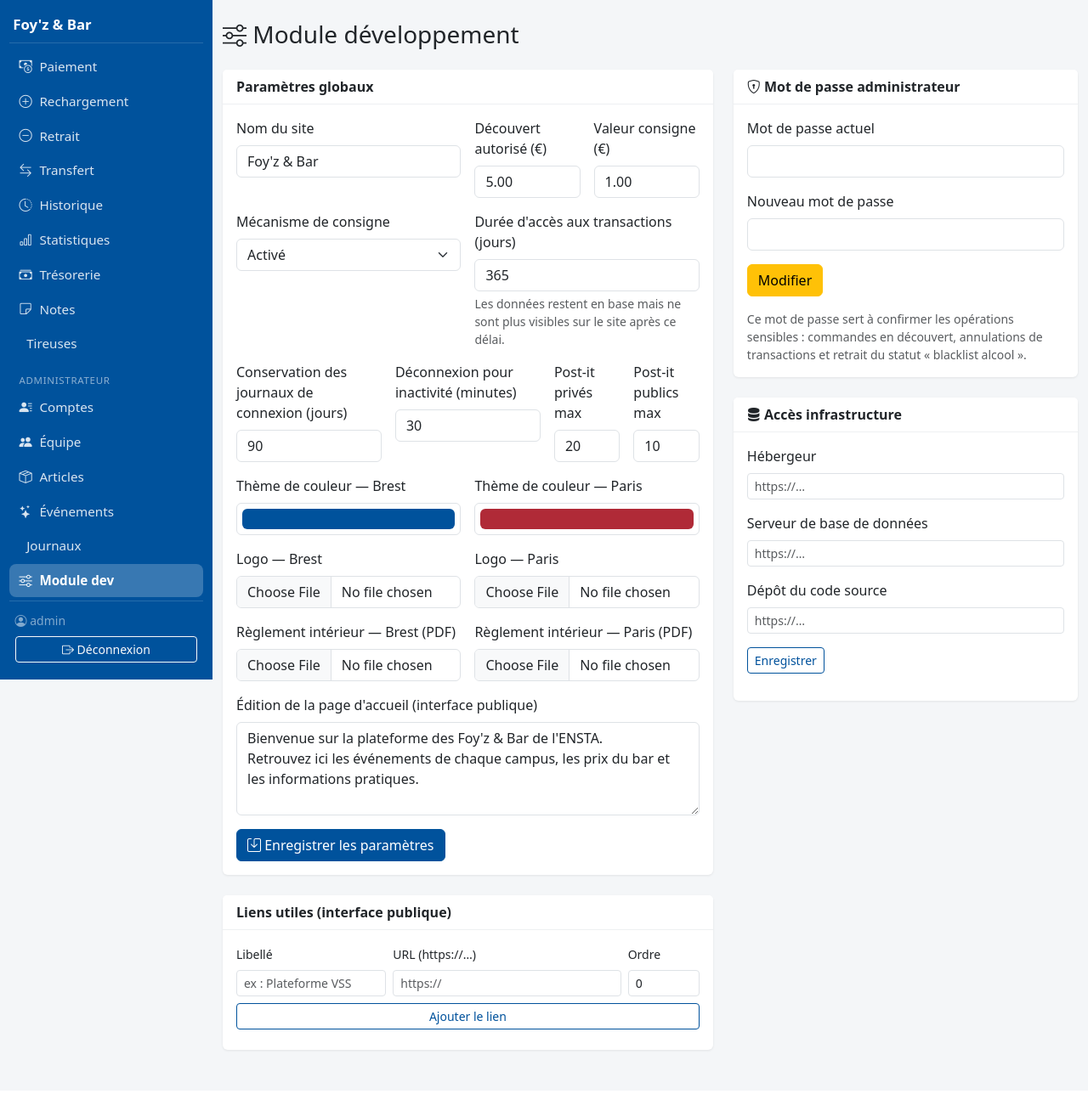
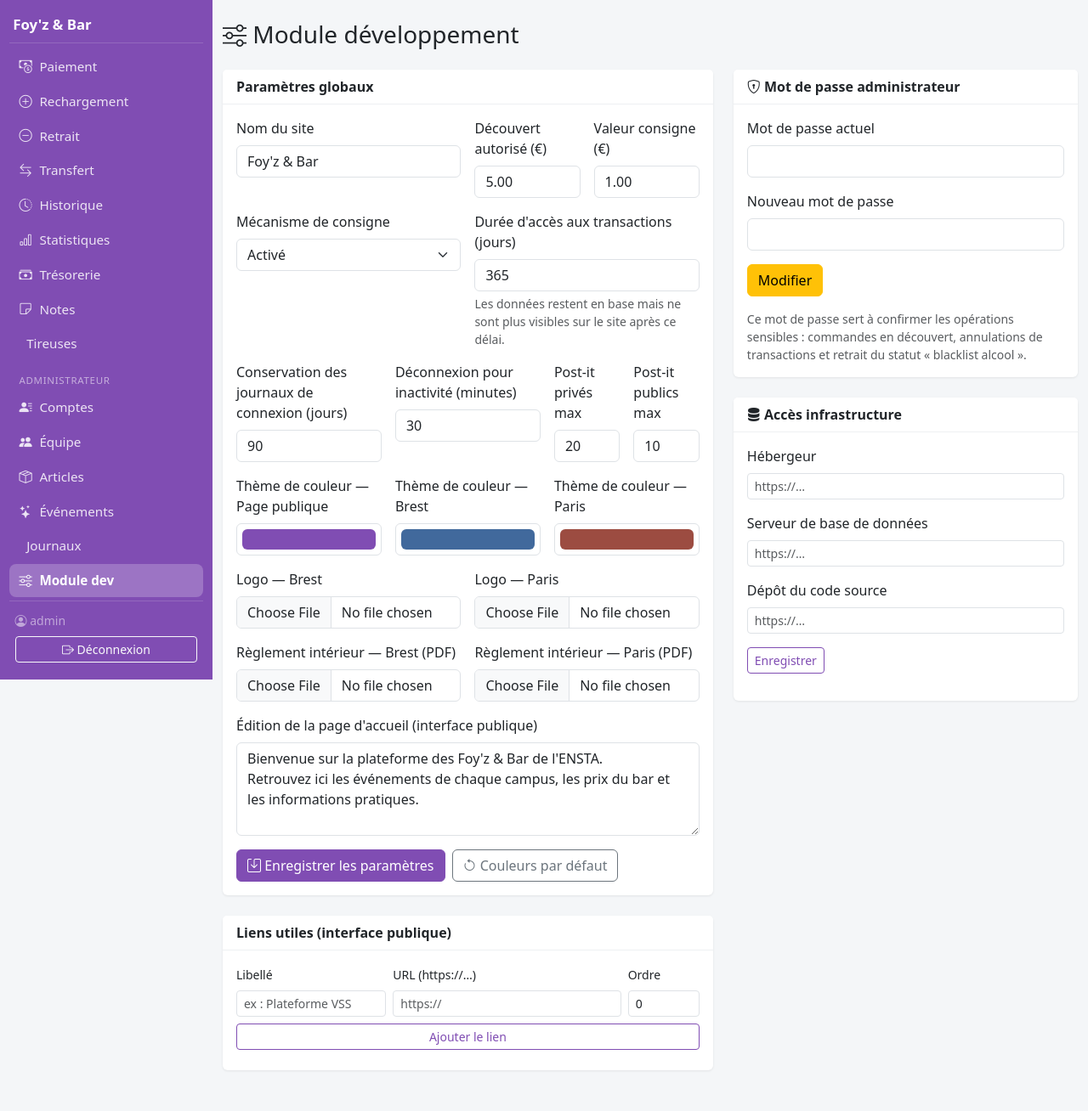
Before and after one commit to pauldebise/plateforme_foyz_bar, a Flask app: page /admin/module-dev in a window 1280 px wide. Shown: the whole page at 85% size. Before the commit the page ends 1239 px from the top, so only its background shows below. Run offline with Flask 3, Linux system fonts and the light colour scheme; the visitor is signed in with stand-in values (Sample User, id 1).

Commit message:
module dev: couleurs de thème par page (public/brest/paris) + bouton de réinitialisation par défaut

```diff
--- a/app/__init__.py
+++ b/app/__init__.py
@@ -155,11 +155,14 @@ def create_app():
     def inject_globals():
         from app.services.settings import get_setting, int_setting, bool_setting
 
-        campus = session.get("campus") or "brest"
+        campus = session.get("campus") or ""
         return {
             "csrf_token": lambda: ensure_csrf(),
             "site_name": get_setting("site_name") or "Foy'z & Bar",
-            "theme_color": get_setting(f"theme_color_{campus}") or "#00529c",
+            "theme_color": (
+                get_setting(f"theme_color_{campus}") if campus in CAMPUSSES
+                else get_setting("theme_color_public")
+            ) or "#804db3",
             "logo": get_setting(f"logo_{campus}") or "",
             "current_user": getattr(g, "current_user", None),
             "current_campus": session.get("campus", ""),
--- a/app/routes/admin.py
+++ b/app/routes/admin.py
@@ -507,7 +507,7 @@ def module_dev():
                 "overdraft_limit_cents", "deposit_value_cents", "deposit_enabled",
                 "max_history_days", "login_logs_retention_days", "session_timeout_minutes",
                 "max_postits_private", "max_postits_public", "homepage_text",
-                "theme_color_brest", "theme_color_paris", "site_name",
+                "theme_color_public", "theme_color_brest", "theme_color_paris", "site_name",
                 "link_hosting", "link_database", "link_repository",
             ):
                 if key in request.form:
@@ -530,6 +530,10 @@ def module_dev():
             if logo_p:
                 S.set_setting("logo_paris", logo_p)
             flash("Paramètres enregistrés.", "success")
+        elif action == "reset_theme_colors":
+            for key in ("theme_color_public", "theme_color_brest", "theme_color_paris"):
+                S.set_setting(key, S.DEFAULTS[key])
+            flash("Couleurs réinitialisées aux valeurs par défaut.", "success")
         elif action == "password":
             current = request.form.get("current_password", "")
             new = request.form.get("new_password", "")
--- a/app/services/settings.py
+++ b/app/services/settings.py
@@ -10,8 +10,9 @@ DEFAULTS = {
     "regulation_pdf_brest": "",
     "regulation_pdf_paris": "",
     "homepage_text": "Bienvenue sur la plateforme des Foy'z & Bar de l'ENSTA.\nRetrouvez ici les événements de chaque campus, les prix du bar et les informations pratiques.",
-    "theme_color_brest": "#00529c",
-    "theme_color_paris": "#b02a37",
+    "theme_color_public": "#804db3",
+    "theme_color_brest": "#41699c",
+    "theme_color_paris": "#9c4c41",
     "logo_brest": "",
     "logo_paris": "",
     "max_history_days": "365",
--- a/app/static/css/app.css
+++ b/app/static/css/app.css
@@ -4,6 +4,10 @@
 }
 
 body { background: #f4f6f8; }
+
+.color-swatch .form-label {
+  min-height: 3rem;
+}
 
 .app-shell { min-height: 100vh; }
 
--- a/app/templates/admin/module_dev.html
+++ b/app/templates/admin/module_dev.html
@@ -52,11 +52,15 @@
               <label class="form-label">Post-it publics max</label>
               <input class="form-control" type="number" name="max_postits_public" value="{{ values['max_postits_public'] }}">
             </div>
-            <div class="col-md-6">
+            <div class="col-md-4 color-swatch">
+              <label class="form-label">Thème de couleur — Page publique</label>
+              <input class="form-control form-control-color w-100" type="color" name="theme_color_public" value="{{ values['theme_color_public'] }}">
+            </div>
+            <div class="col-md-4 color-swatch">
               <label class="form-label">Thème de couleur — Brest</label>
               <input class="form-control form-control-color w-100" type="color" name="theme_color_brest" value="{{ values['theme_color_brest'] }}">
             </div>
-            <div class="col-md-6">
+            <div class="col-md-4 color-swatch">
               <label class="form-label">Thème de couleur — Paris</label>
               <input class="form-control form-control-color w-100" type="color" name="theme_color_paris" value="{{ values['theme_color_paris'] }}">
             </div>
@@ -86,8 +90,13 @@
             </div>
             <div class="col-12 d-flex gap-2 flex-wrap">
               <button class="btn btn-primary"><i class="bi bi-save"></i> Enregistrer les paramètres</button>
+              <button class="btn btn-outline-secondary" form="reset-colors-form"><i class="bi bi-arrow-counterclockwise"></i> Couleurs par défaut</button>
             </div>
           </div>
+        </form>
+        <form id="reset-colors-form" class="d-none" method="post">
+          <input type="hidden" name="_csrf" value="{{ csrf_token() }}">
+          <input type="hidden" name="action" value="reset_theme_colors">
         </form>
       </div>
     </div>
```
